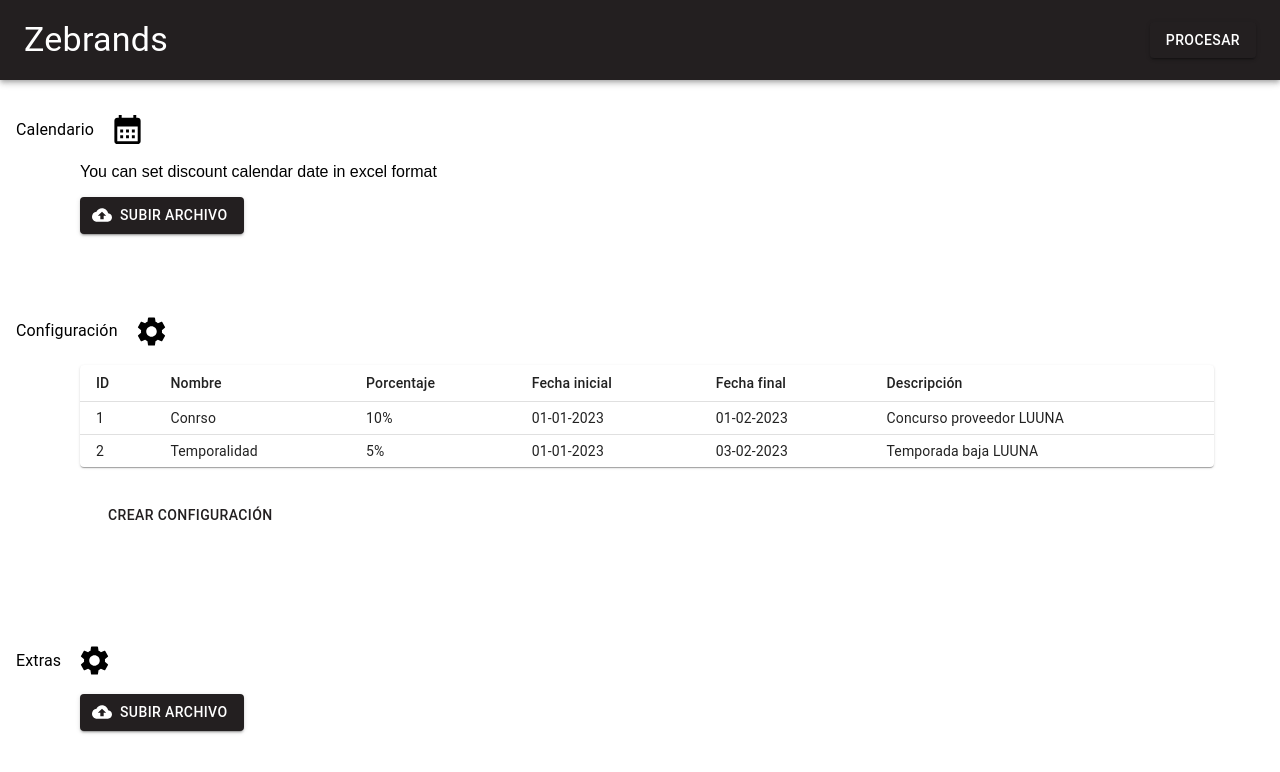
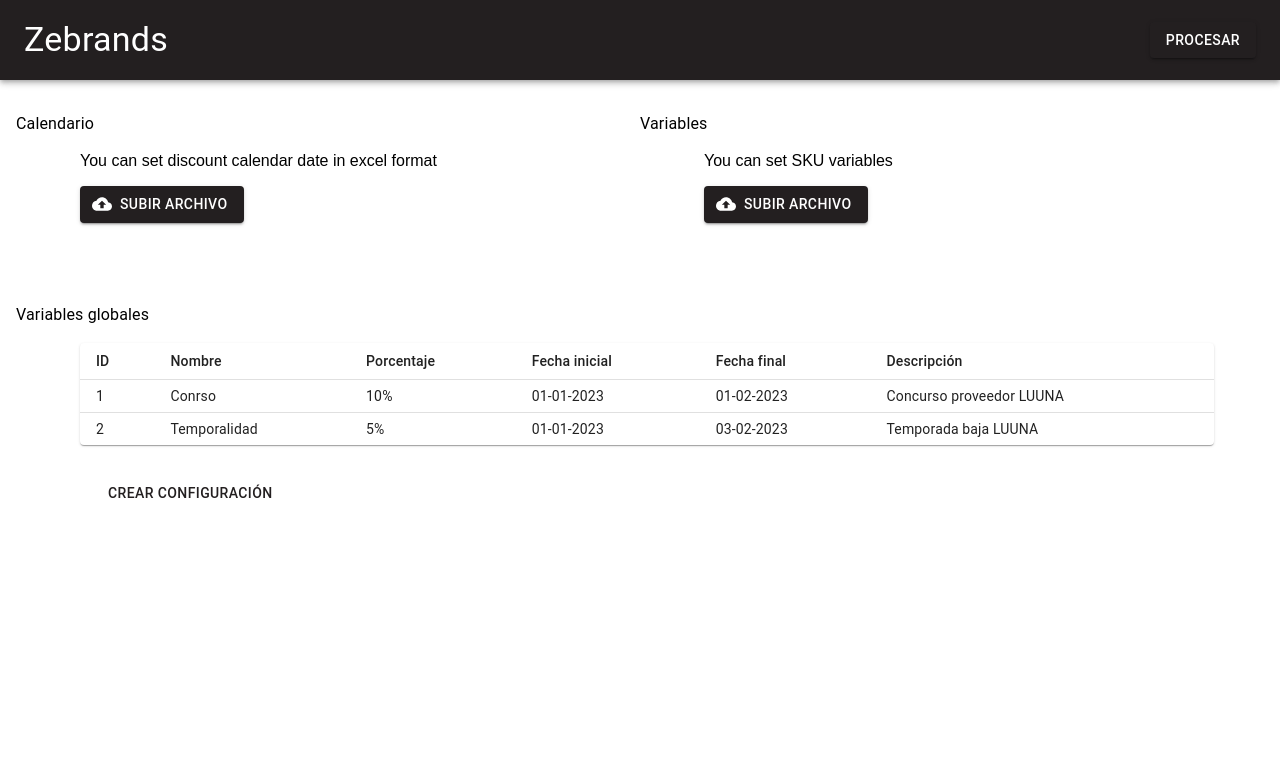
Before and after one commit to DarwinVallejo/zeforecast-client, a Next.js app: page / in a window 1280 px wide. Shown: the top 772 px of the page. Built offline with nearby package versions, Linux system fonts and the light colour scheme.

Commit message:
Grid view

```diff
--- a/src/components/section/index.tsx
+++ b/src/components/section/index.tsx
@@ -3,7 +3,7 @@ import React from "react";
 
 type Props = {
   children: JSX.Element;
-  icon: JSX.Element;
+  icon?: JSX.Element;
   title: string;
   description? :string;
 };
--- a/src/pages/index.tsx
+++ b/src/pages/index.tsx
@@ -1,8 +1,7 @@
 import Head from "next/head";
 import Layout from "@/components/layout";
-import { Box, Button, Stack } from "@mui/material";
+import { Box, Button, Card, Stack } from "@mui/material";
 import Section from "@/components/section";
-import CalendarMonthIcon from "@mui/icons-material/CalendarMonth";
 import { CloudUpload, Settings } from "@mui/icons-material";
 import ZeTable from "@/components/table";
 
@@ -17,38 +16,43 @@ export default function Home() {
       </Head>
       <Layout>
         <Box>
-          <Section
-            title="Calendario"
-            description="You can set discount calendar date in excel format"
-            icon={<CalendarMonthIcon fontSize="large" />}
-          >
-            <Stack direction={"row"} gap={2}>
-              <Button variant="contained" startIcon={<CloudUpload />}>
-                Subir archivo
-              </Button>
-
-            </Stack>
-          </Section>
-          <Section
-            title="Configuración"
-            icon={<Settings fontSize="large" />}
+          <Stack direction={"row"} justifyContent={"space-between"}>
+            <Box sx={{flex:1}}>
+              <Section
+                  title="Calendario"
+                  description="You can set discount calendar date in excel format"
+                >
+                  <Stack direction={"row"} gap={2}>
+                    <Button variant="contained" startIcon={<CloudUpload />}>
+                      Subir archivo
+                    </Button>
+                  </Stack>
+              </Section>
+            </Box>
+            <Box sx={{flex:1}}>
+              <Section
+                title="Variables"
+                description="You can set SKU variables"
+              >
+                <Stack direction={"row"} gap={2}>
+                  <Button variant="contained" startIcon={<CloudUpload />}>
+                    Subir archivo
+                  </Button>
+                </Stack>
+              </Section>
+            </Box>
+          </Stack>
+               <Section
+            title="Variables globales"
           >
             <Box className="table">
               <ZeTable/>
             </Box>
           </Section>
-          <Section
-            title="Extras"
-            icon={<Settings fontSize="large" />}
-          >
-            <Stack direction={"row"} gap={2}>
-              <Button variant="contained" startIcon={<CloudUpload />}>
-                Subir archivo
-              </Button>
-            </Stack>
-          </Section>
+
         </Box>
       </Layout>
+
     </>
   );
 }
```
